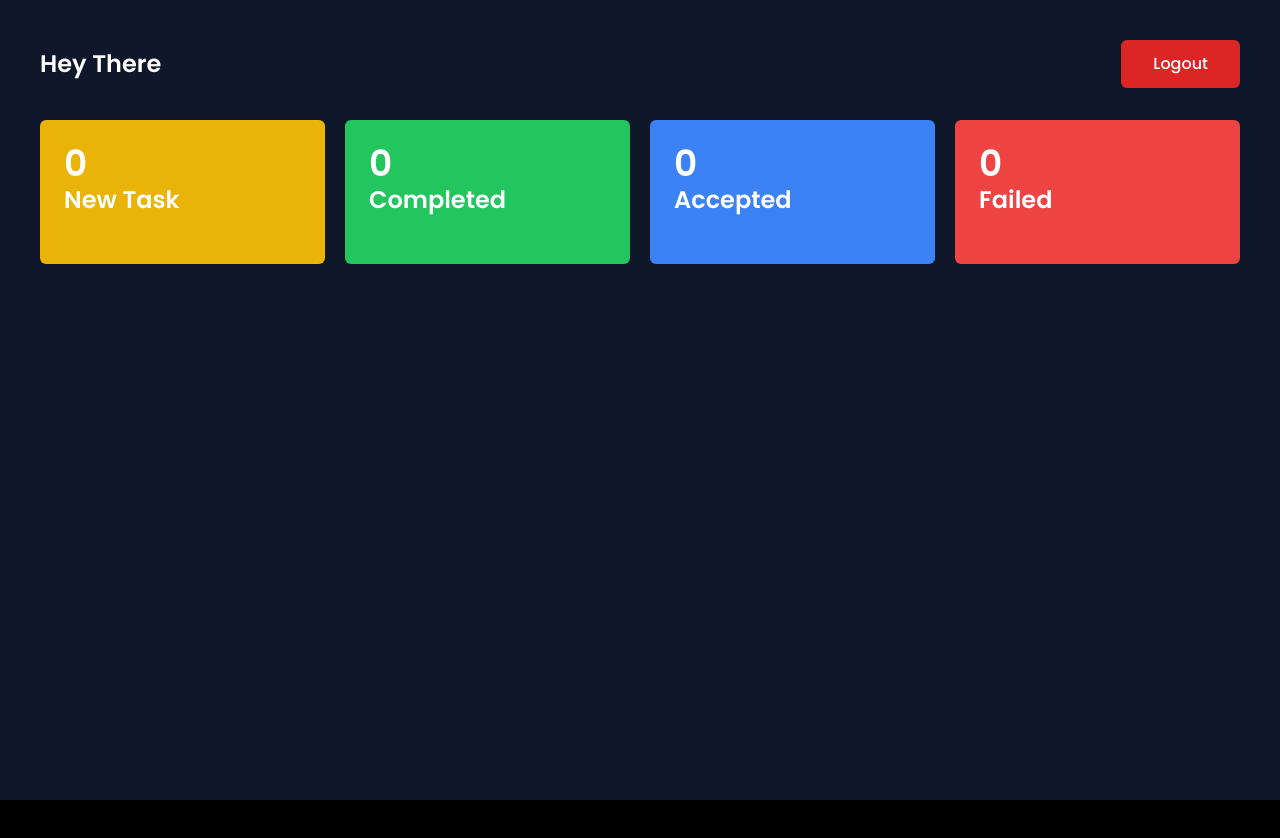
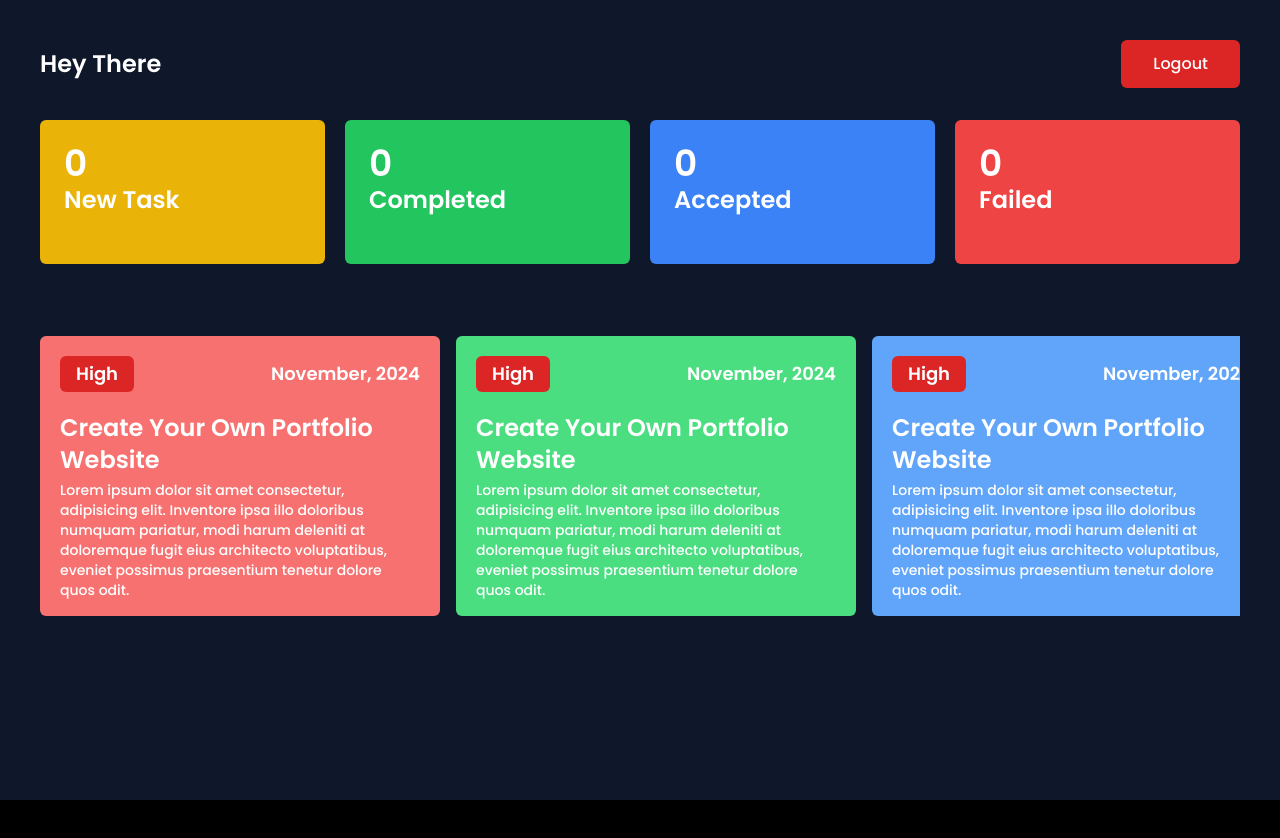
Before and after one commit to Shahriar090/Employee-Management-System-Client, a React (Vite) app: page / in a window 1280 px wide. Shown: the top 838 px of the page. After the commit the page ends 800 px from the top, so only its background shows below. Built offline with nearby package versions, Linux system fonts and the light colour scheme.

Commit message:
Implemented list of tasks component into the employee dashboard.

```diff
--- a/src/components/dashboard/EmployeeDashboard.jsx
+++ b/src/components/dashboard/EmployeeDashboard.jsx
@@ -1,11 +1,13 @@
+import ListOfTask from "../taskList/ListOfTask";
 import Header from "./dashComponents/Header";
 import TaskNumbers from "./dashComponents/TaskNumbers";
 
 const EmployeeDashboard = () => {
   return (
-    <div className="p-10 bg-slate-900 h-screen">
+    <div className="p-10 bg-slate-900 w-full h-screen">
       <Header />
       <TaskNumbers />
+      <ListOfTask />
     </div>
   );
 };
--- a/src/components/dashboard/dashComponents/TaskNumbers.jsx
+++ b/src/components/dashboard/dashComponents/TaskNumbers.jsx
@@ -1,6 +1,6 @@
 const TaskNumbers = () => {
   return (
-    <div className="flex gap-5 h-screen mt-8">
+    <div className="flex gap-5 mt-8">
       {/* task 1 */}
       <div className="w-1/3 h-36 bg-yellow-500 p-6 rounded-md">
         <h2 className="text-white font-semibold text-4xl">0</h2>
--- /dev/null
+++ b/src/components/taskList/ListOfTask.jsx
@@ -0,0 +1,111 @@
+const ListOfTask = () => {
+  return (
+    <div
+      id="task_list"
+      className="w-full flex flex-nowrap overflow-x-auto items-center justify-start gap-4 h-3/6 mt-8"
+    >
+      {/* task */}
+      <div className="w-2/6 h-[280px] flex-shrink-0  bg-red-400 rounded-md p-5 cursor-pointer hover:bg-red-500">
+        <div className="flex justify-between items-center">
+          <h1 className="bg-red-600 px-4 py-1 rounded-md text-white font-semibold text-lg inline">
+            High
+          </h1>
+          <p className="text-white text-lg font-semibold">November, 2024</p>
+        </div>
+        <div className="mt-5">
+          <h1 className="text-white font-semibold text-2xl">
+            Create Your Own Portfolio Website
+          </h1>
+          <p className="text-white text-sm mt-1 font-medium">
+            Lorem ipsum dolor sit amet consectetur, adipisicing elit. Inventore
+            ipsa illo doloribus numquam pariatur, modi harum deleniti at
+            doloremque fugit eius architecto voluptatibus, eveniet possimus
+            praesentium tenetur dolore quos odit.
+          </p>
+        </div>
+      </div>
+      {/* task */}
+      <div className="w-2/6 h-[280px] flex-shrink-0  bg-green-400 rounded-md p-5 cursor-pointer hover:bg-green-500">
+        <div className="flex justify-between items-center">
+          <h1 className="bg-red-600 px-4 py-1 rounded-md text-white font-semibold text-lg inline">
+            High
+          </h1>
+          <p className="text-white text-lg font-semibold">November, 2024</p>
+        </div>
+        <div className="mt-5">
+          <h1 className="text-white font-semibold text-2xl">
+            Create Your Own Portfolio Website
+          </h1>
+          <p className="text-white text-sm mt-1 font-medium">
+            Lorem ipsum dolor sit amet consectetur, adipisicing elit. Inventore
+            ipsa illo doloribus numquam pariatur, modi harum deleniti at
+            doloremque fugit eius architecto voluptatibus, eveniet possimus
+            praesentium tenetur dolore quos odit.
+          </p>
+        </div>
+      </div>
+      {/* task */}
+      <div className="w-2/6 h-[280px] flex-shrink-0  bg-blue-400 rounded-md p-5 cursor-pointer hover:bg-blue-500">
+        <div className="flex justify-between items-center">
+          <h1 className="bg-red-600 px-4 py-1 rounded-md text-white font-semibold text-lg inline">
+            High
+          </h1>
+          <p className="text-white text-lg font-semibold">November, 2024</p>
+        </div>
+        <div className="mt-5">
+          <h1 className="text-white font-semibold text-2xl">
+            Create Your Own Portfolio Website
+          </h1>
+          <p className="text-white text-sm mt-1 font-medium">
+            Lorem ipsum dolor sit amet consectetur, adipisicing elit. Inventore
+            ipsa illo doloribus numquam pariatur, modi harum deleniti at
+            doloremque fugit eius architecto voluptatibus, eveniet possimus
+            praesentium tenetur dolore quos odit.
+          </p>
+        </div>
+      </div>
+      {/* task */}
+      <div className="w-2/6 h-[280px] flex-shrink-0  bg-yellow-400 rounded-md p-5 cursor-pointer hover:bg-yellow-500">
+        <div className="flex justify-between items-center">
+          <h1 className="bg-red-600 px-4 py-1 rounded-md text-white font-semibold text-lg inline">
+            High
+          </h1>
+          <p className="text-white text-lg font-semibold">November, 2024</p>
+        </div>
+        <div className="mt-5">
+          <h1 className="text-white font-semibold text-2xl">
+            Create Your Own Portfolio Website
+          </h1>
+          <p className="text-white text-sm mt-1 font-medium">
+            Lorem ipsum dolor sit amet consectetur, adipisicing elit. Inventore
+            ipsa illo doloribus numquam pariatur, modi harum deleniti at
+            doloremque fugit eius architecto voluptatibus, eveniet possimus
+            praesentium tenetur dolore quos odit.
+          </p>
+        </div>
+      </div>
+      {/* task */}
+      <div className="w-2/6 h-[280px] flex-shrink-0  bg-purple-400 rounded-md p-5 cursor-pointer hover:bg-purple-500">
+        <div className="flex justify-between items-center">
+          <h1 className="bg-red-600 px-4 py-1 rounded-md text-white font-semibold text-lg inline">
+            High
+          </h1>
+          <p className="text-white text-lg font-semibold">November, 2024</p>
+        </div>
+        <div className="mt-5">
+          <h1 className="text-white font-semibold text-2xl">
+            Create Your Own Portfolio Website
+          </h1>
+          <p className="text-white text-sm mt-1 font-medium">
+            Lorem ipsum dolor sit amet consectetur, adipisicing elit. Inventore
+            ipsa illo doloribus numquam pariatur, modi harum deleniti at
+            doloremque fugit eius architecto voluptatibus, eveniet possimus
+            praesentium tenetur dolore quos odit.
+          </p>
+        </div>
+      </div>
+    </div>
+  );
+};
+
+export default ListOfTask;
--- a/src/index.css
+++ b/src/index.css
@@ -18,3 +18,7 @@ body {
   font-family: "Poppins", serif;
   background-color: black;
 }
+
+#task_list::-webkit-scrollbar {
+  display: none;
+}
```
Also changed, not shown: 1 other file (tests, documents, lock files or other folders).
